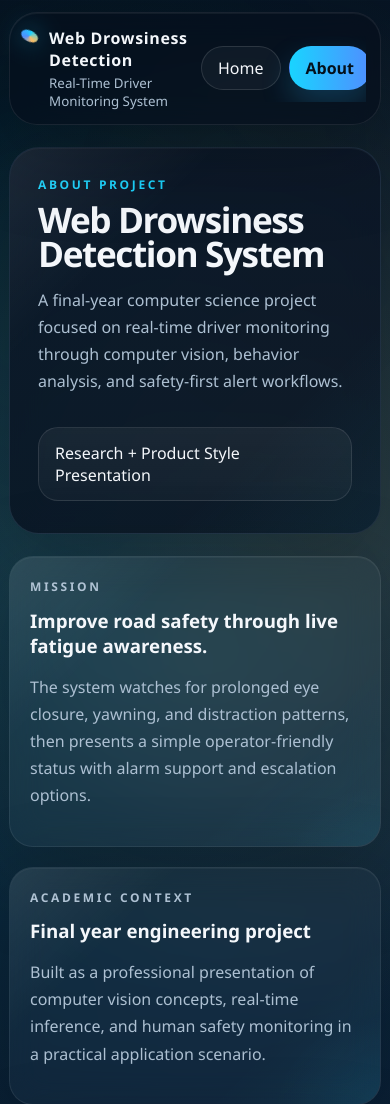
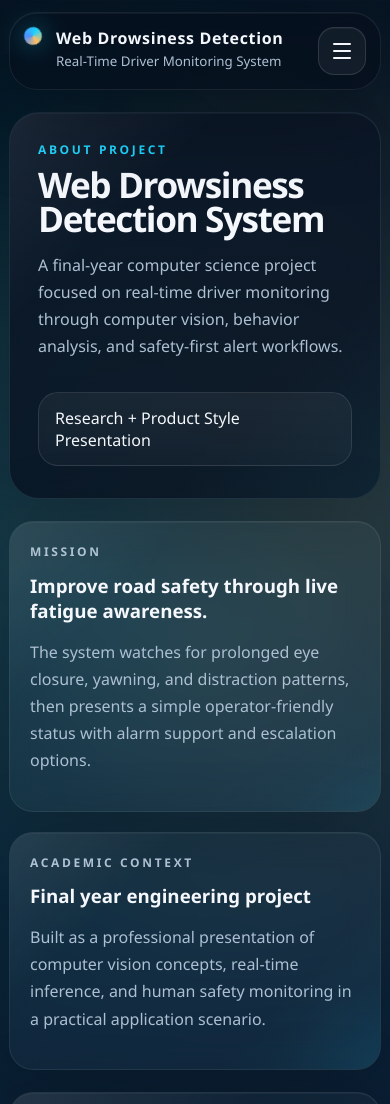
Before and after one commit to dharneshpriyan/Web-Drowsiness-Detection, a Flask app: page /about in a window 390 px wide. Shown: the top 1104 px of the page. Run offline with Flask 3, Linux system fonts and the light colour scheme; the visitor is signed in with stand-in values (Sample User, id 1).

Commit message:
mobile nav bar changed

```diff
--- a/static/site.css
+++ b/static/site.css
@@ -328,6 +328,10 @@ img {
     align-items: center;
 }
 
+.mobile-nav-toggle {
+    display: none;
+}
+
 .nav a,
 .btn {
     display: inline-flex;
@@ -2326,10 +2330,12 @@ body.monitor-mobile-fullscreen {
         top: 6px;
         padding: 14px;
         gap: 12px;
+        align-items: flex-start;
+        position: sticky;
     }
 
     .brand-lockup {
-        width: 100%;
+        width: calc(100% - 62px);
         align-items: flex-start;
     }
 
@@ -2337,36 +2343,80 @@ body.monitor-mobile-fullscreen {
         min-width: 0;
     }
 
+    .mobile-nav-toggle {
+        width: 48px;
+        height: 48px;
+        display: inline-flex;
+        flex-direction: column;
+        align-items: center;
+        justify-content: center;
+        gap: 5px;
+        margin-left: auto;
+        border: 1px solid rgba(255,255,255,0.12);
+        border-radius: 16px;
+        background: rgba(255,255,255,0.05);
+        box-shadow: inset 0 1px 0 rgba(255,255,255,0.05);
+        cursor: pointer;
+        transition: background 0.22s ease, border-color 0.22s ease, transform 0.22s ease;
+    }
+
+    .mobile-nav-toggle:hover {
+        transform: translateY(-1px);
+        border-color: rgba(25, 212, 255, 0.38);
+        background: rgba(25, 212, 255, 0.08);
+    }
+
+    .mobile-nav-toggle span {
+        width: 18px;
+        height: 2px;
+        border-radius: 999px;
+        background: var(--text);
+        transition: transform 0.22s ease, opacity 0.22s ease;
+    }
+
+    .topbar.mobile-nav-open .mobile-nav-toggle span:nth-child(1) {
+        transform: translateY(7px) rotate(45deg);
+    }
+
+    .topbar.mobile-nav-open .mobile-nav-toggle span:nth-child(2) {
+        opacity: 0;
+    }
+
+    .topbar.mobile-nav-open .mobile-nav-toggle span:nth-child(3) {
+        transform: translateY(-7px) rotate(-45deg);
+    }
+
     .nav {
         width: 100%;
-        flex-wrap: nowrap;
-        gap: 8px;
-        overflow-x: auto;
-        overflow-y: hidden;
-        padding-bottom: 2px;
-        scrollbar-width: none;
-        -webkit-overflow-scrolling: touch;
-    }
-
-    .nav::-webkit-scrollbar {
         display: none;
+        flex-direction: column;
+        align-items: stretch;
+        gap: 10px;
+        margin-top: 4px;
+        padding: 14px;
+        border: 1px solid rgba(255,255,255,0.08);
+        border-radius: 22px;
+        background: rgba(3, 10, 20, 0.78);
+        box-shadow: 0 20px 36px rgba(0, 0, 0, 0.24);
+    }
+
+    .topbar.mobile-nav-open .nav {
+        display: flex;
     }
 
     .nav a,
     .nav-form,
     .nav-ghost-btn {
-        width: auto;
-        flex: 0 0 auto;
-        min-width: max-content;
-        padding: 10px 16px;
+        width: 100%;
+        min-width: 0;
+        padding: 12px 16px;
     }
 
     .nav-user {
-        flex: 0 0 auto;
-        min-width: max-content;
-        padding: 0 4px 0 2px;
+        min-width: 0;
+        padding: 2px 4px;
         font-size: 0.92rem;
-        white-space: nowrap;
+        white-space: normal;
     }
 
     .page-hero,
--- a/static/site.js
+++ b/static/site.js
@@ -1,6 +1,20 @@
 (() => {
     const topbar = document.getElementById("topbar");
+    const mobileNavToggle = document.getElementById("mobileNavToggle");
+    const siteNav = document.getElementById("siteNav");
     let lastScrollY = window.scrollY;
+    const mobileNavMedia = window.matchMedia("(max-width: 760px)");
+
+    const setMobileNavState = (open) => {
+        if (!topbar || !mobileNavToggle || !siteNav) {
+            return;
+        }
+
+        const isOpen = Boolean(open) && mobileNavMedia.matches;
+        topbar.classList.toggle("mobile-nav-open", isOpen);
+        mobileNavToggle.setAttribute("aria-expanded", String(isOpen));
+        mobileNavToggle.setAttribute("aria-label", isOpen ? "Close navigation menu" : "Open navigation menu");
+    };
 
     const syncTopbar = () => {
         if (!topbar) {
@@ -10,12 +24,52 @@
         const currentScrollY = window.scrollY;
         const scrollingDown = currentScrollY > lastScrollY;
         topbar.classList.toggle("topbar-scrolled", currentScrollY > 18);
-        topbar.classList.toggle("topbar-hidden", scrollingDown && currentScrollY > 140);
+        topbar.classList.toggle("topbar-hidden", scrollingDown && currentScrollY > 140 && !topbar.classList.contains("mobile-nav-open"));
         lastScrollY = currentScrollY;
     };
 
     syncTopbar();
     window.addEventListener("scroll", syncTopbar, { passive: true });
+
+    if (mobileNavToggle && topbar && siteNav) {
+        mobileNavToggle.addEventListener("click", () => {
+            setMobileNavState(!topbar.classList.contains("mobile-nav-open"));
+        });
+
+        siteNav.querySelectorAll("a, button").forEach((item) => {
+            item.addEventListener("click", () => {
+                setMobileNavState(false);
+            });
+        });
+
+        document.addEventListener("click", (event) => {
+            if (!mobileNavMedia.matches || !topbar.classList.contains("mobile-nav-open")) {
+                return;
+            }
+
+            if (!topbar.contains(event.target)) {
+                setMobileNavState(false);
+            }
+        });
+
+        document.addEventListener("keydown", (event) => {
+            if (event.key === "Escape" && topbar.classList.contains("mobile-nav-open")) {
+                setMobileNavState(false);
+            }
+        });
+
+        const handleMobileNavViewport = (event) => {
+            if (!event.matches) {
+                setMobileNavState(false);
+            }
+        };
+
+        if (typeof mobileNavMedia.addEventListener === "function") {
+            mobileNavMedia.addEventListener("change", handleMobileNavViewport);
+        } else if (typeof mobileNavMedia.addListener === "function") {
+            mobileNavMedia.addListener(handleMobileNavViewport);
+        }
+    }
 
     document.querySelectorAll("[data-switch-root]").forEach((root) => {
         const inputId = root.getAttribute("data-input-id");
--- a/templates/base.html
+++ b/templates/base.html
@@ -35,7 +35,20 @@
           </span>
         </a>
 
-        <nav class="nav">
+        <button
+          type="button"
+          class="mobile-nav-toggle"
+          id="mobileNavToggle"
+          aria-expanded="false"
+          aria-controls="siteNav"
+          aria-label="Open navigation menu"
+        >
+          <span></span>
+          <span></span>
+          <span></span>
+        </button>
+
+        <nav class="nav" id="siteNav">
           <a
             class="{% if active_page == 'home' %}active{% endif %}"
             href="{{ url_for('index') }}"
```
